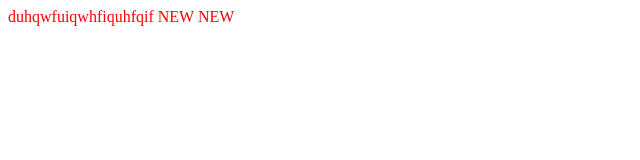
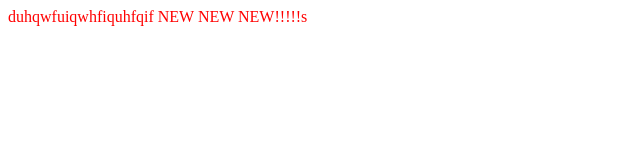
Before and after one commit to Kaizersx/gitrepos, a plain HTML site: page index.html in a window 1280 px wide. Shown: the whole page, without its empty margins (0-640 px from the left). Drawn offline with Linux system fonts and the light colour scheme.

Commit message:
five commit

```diff
--- a/index.html
+++ b/index.html
@@ -6,7 +6,7 @@
 	<title>Document</title>
 </head>
 <body>
-	<div id="div1">duhqwfuiqwhfiquhfqif  NEW NEW</div>
+	<div id="div1">duhqwfuiqwhfiquhfqif  NEW NEW NEW!!!!!s</div>
 
 </body>
 </html>
```
